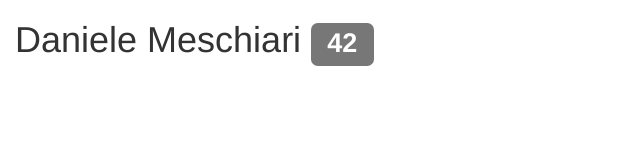
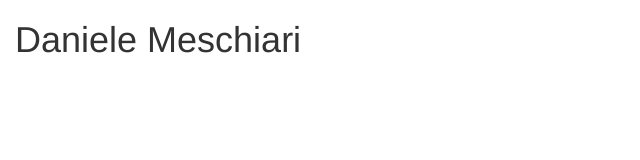
Before and after one commit to danielemeschiari/danielemeschiari.github.io, a plain HTML site: page index.html in a window 1280 px wide. Shown: the whole page, without its empty margins (0-640 px from the left). Drawn offline with nearby package versions, Linux system fonts and the light colour scheme.

Commit message:
No jokes please!

```diff
--- a/index.html
+++ b/index.html
@@ -25,7 +25,7 @@
     <div class="container-fluid">
       <div class="row">
         <div class="col-md-12">
-          <h1>Daniele Meschiari <span class="label label-default">42</span></h1>
+          <h1>Daniele Meschiari</h1>
         </div>
       </div>
     </div>
```
